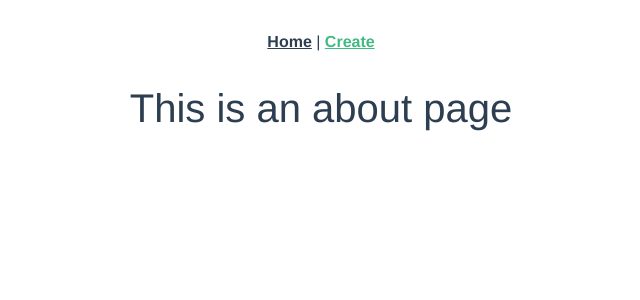
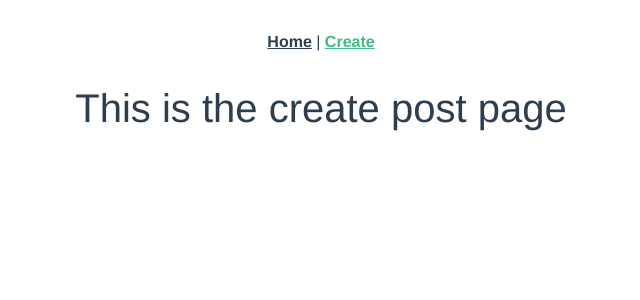
Before and after one commit to Viktoriia-Piskova/vue-post-and-comments, a Vue app: page /create in a window 1280 px wide. Shown: the top 300 px of the page, without its empty margins (319-959 px from the left). Built offline with nearby package versions, Linux system fonts and the light colour scheme.

Commit message:
create page preview edit

```diff
--- a/src/views/CreatePost.vue
+++ b/src/views/CreatePost.vue
@@ -1,5 +1,5 @@
 <template>
   <div class="about">
-    <h1>This is an about page</h1>
+    <h1>This is the create post page</h1>
   </div>
 </template>
```
